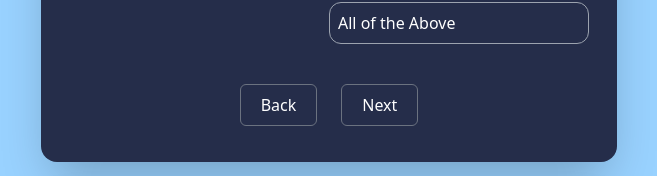
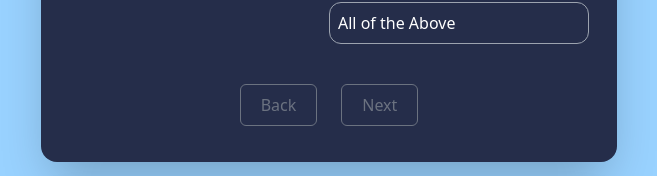
Before and after one commit to sunilsinghrana/quiz-project, a Next.js app: page /quizPage in a window 1280 px wide. Shown: the part 419-595 px from the top of the page, without its empty margins (311-968 px from the left). Built offline with nearby package versions, Linux system fonts and the light colour scheme.

Commit message:
timer issue fixed

```diff
--- a/pages/quizPage.tsx
+++ b/pages/quizPage.tsx
@@ -88,22 +88,22 @@ function QuizPage() {
             <div className="w-full flex justify-center items-center py-5">
               <button
                 onClick={() => handlePreviousQuestion()}
-                className={`text-white ${
+                className={` ${
                   number === 0
                     ?
                     "text-gray-500 border border-gray-500 cursor-default"
                     :
-                    "border border-gray-400"
+                    "border border-gray-400 text-white"
                 } p-2 mr-3 rounded-md px-5`}
               >
                 Back
               </button>
               <button
                 onClick={() => handleNextQuestion()}
-                className={`text-white ${
+                className={`${
                   isSelect
                     ?
-                    "border border-gray-400"
+                    "border border-gray-400 text-white"
                     :
                      "text-gray-500 border border-gray-500 cursor-default"
                 } p-2 ml-3 rounded-md px-5`}
```
